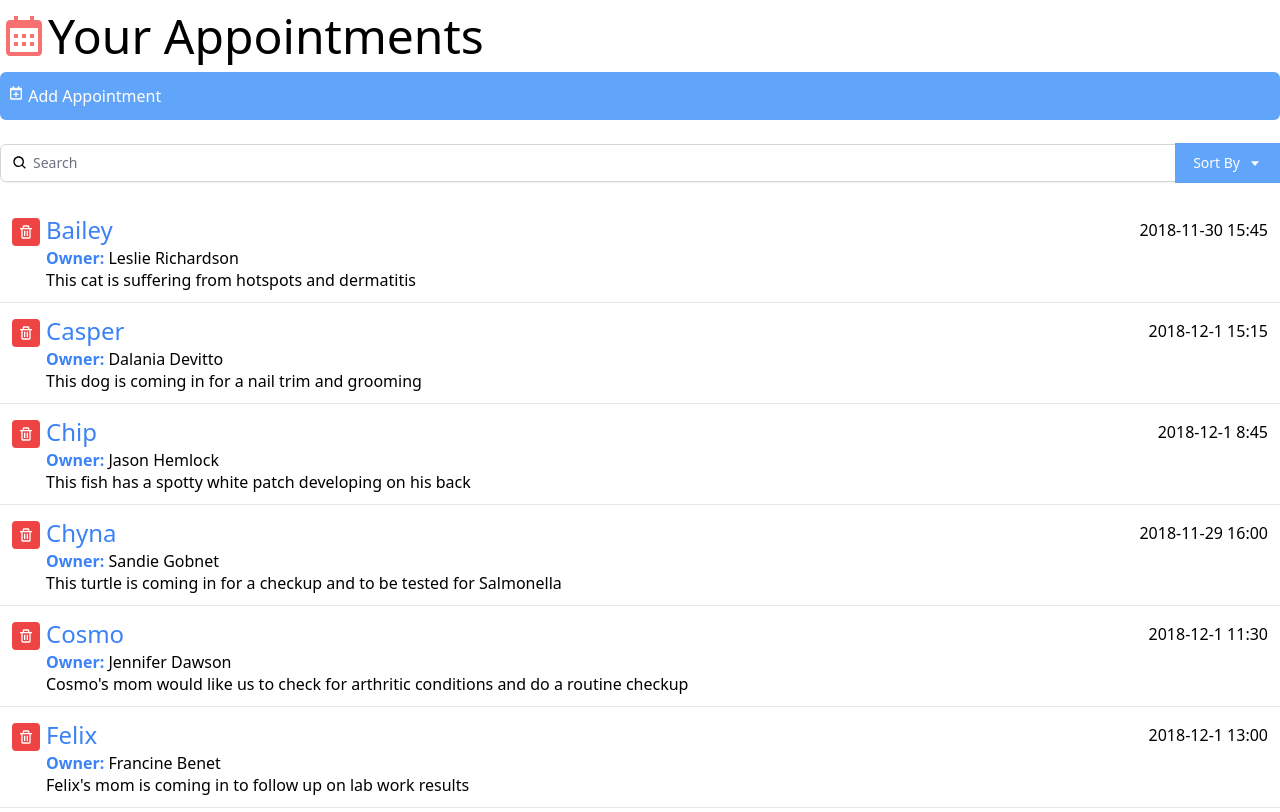
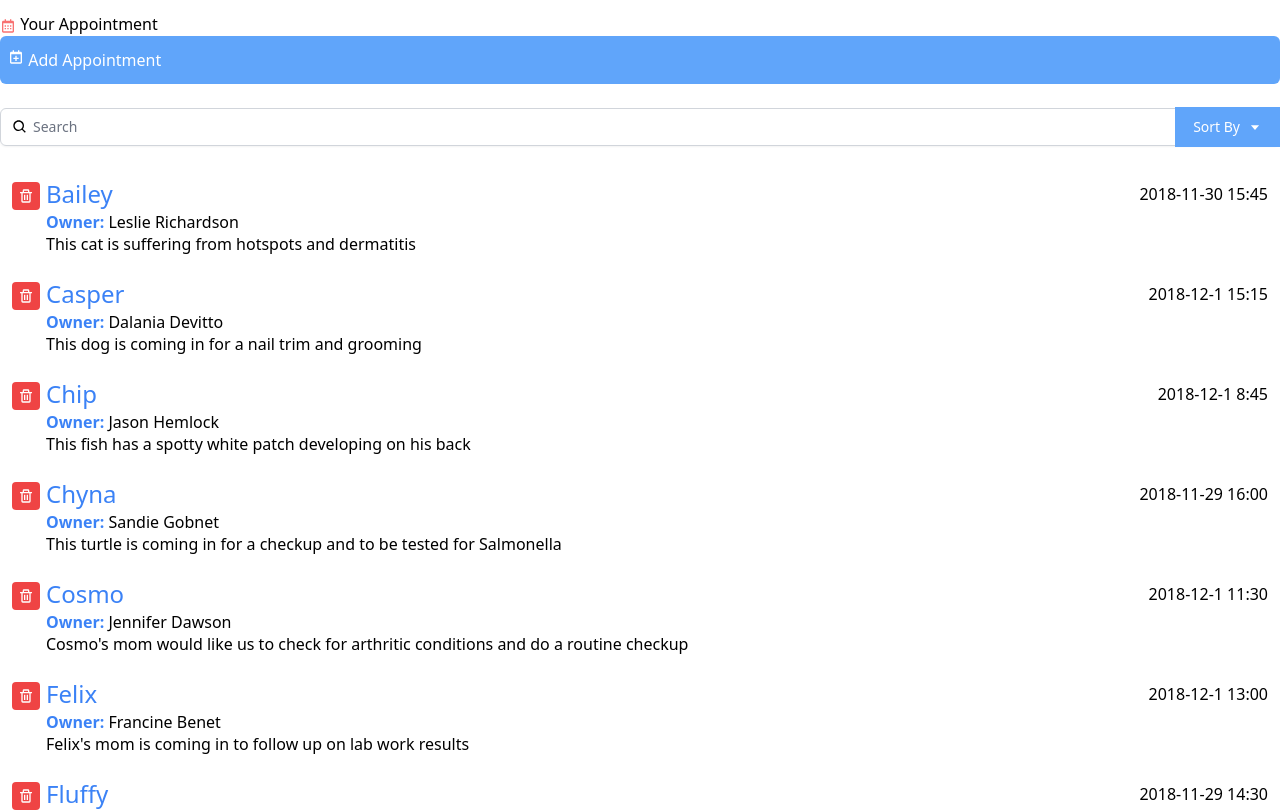
Before and after one commit to pusit-hanp/reactinterface, a React (Create React App) app: page / in a window 1280 px wide. Shown: the top 812 px of the page. Built offline with nearby package versions, Linux system fonts and the light colour scheme.

Commit message:
add appointment

```diff
--- a/src/App.js
+++ b/src/App.js
@@ -1,15 +1,15 @@
-import { useState, useEffect, useCallback } from 'react'
-import { BiCalendar } from "react-icons/bi"
-import Search from "./components/Search"
+import {BiCalendar} from "react-icons/bi"
+import Search from "./components/Search";
 import AddAppointment from "./components/AddAppointment"
-import AppointmentInfo from "./components/AppointmentInfo"
+import AppointmentInfo from "./components/AppointmentInfo";
+import {useState, useEffect, useCallback} from"react";
 
 function App() {
 
-  let [appointmentList, setAppointmentList] = useState([]);
-  let [query, setQuery] = useState("");
-  let [sortBy, setSortBy] = useState("petName");
-  let [orderBy, setOrderBy] = useState("asc");
+  let[appointmentList, setAppointmentList] = useState([]);
+  let[query,setQuery] = useState("");
+  let[sortBy,setSortBy]=useState("petName");
+  let[orderBy,setOrderBy]=useState("asc");
 
   const filteredAppointments = appointmentList.filter(
     item => {
@@ -19,55 +19,51 @@ function App() {
         item.aptNotes.toLowerCase().includes(query.toLowerCase())
       )
     }
-  ).sort((a, b) => {
-    let order = (orderBy === 'asc') ? 1 : -1;
-    return (
+  ).sort((a,b)=>{
+    let order = (orderBy === 'asc')? 1 : -1;
+    return(
       a[sortBy].toLowerCase() < b[sortBy].toLowerCase()
-        ? -1 * order : 1 * order
+      ? -1*order: 1*order
     )
   })
 
-  const fetchData = useCallback(() => {
-    fetch('./data.json')
-      .then(response => response.json())
-      .then(data => {
+  const fetchData = useCallback(()=>{
+    fetch('/data.json')
+      .then(response =>response.json())
+      .then(data=>{
         setAppointmentList(data)
       });
-  }, [])
+  },[])
 
-  useEffect(() => {
+  useEffect(()=>{
     fetchData()
-  }, [fetchData]);
+  },[fetchData])
 
   return (
     <div className="App container mx-auto mt-3 font-thin">
-      <h1 className="text-5xl mb-3">
-        <BiCalendar className="inline-block text-red-400 align-top" />Your Appointments</h1>
-      <AddAppointment
-        onSendAppointment={myAppointment => setAppointmentList([...appointmentList, myAppointment])}
-        lastId={appointmentList.reduce((max, item) => Number(item.id) > max ? Number(item.id) : max, 0)}
-      />
+      <h1 ClassName="text-5xl">
+        <BiCalendar className="inline-block text-red-400"/> Your Appointment</h1>
+      <AddAppointment/>
       <Search query={query}
-        onQueryChange={myQuery => setQuery(myQuery)}
+        onQueryChange={myQuery=>setQuery(myQuery)}
         orderBy={orderBy}
-        onOrderByChange={mySort => setOrderBy(mySort)}
+        onOrderByChange={mysort=>setOrderBy(mysort)}
         sortBy={sortBy}
-        onSortByChange={mySort => setSortBy(mySort)}
+        onSortByChange={mysort=>setSortBy(mysort)}
       />
 
-      <ul className="divide-y divide-gray-200">
+      <ul className="divided-y divide-gray-200">
         {filteredAppointments
-          .map(appointment => (
-            <AppointmentInfo key={appointment.id}
-              appointment={appointment}
-              onDeleteAppointment={
-                appointmentId =>
-                  setAppointmentList(appointmentList.filter(appointment =>
-                    appointment.id !== appointmentId))
-              }
+          .map(appointment=>(
+            <AppointmentInfo
+            key={appointment.id}
+            appointment={appointment}
+            onDeleteAppointment={
+              appoinmentId =>
+                setAppointmentList(appointmentList.filter(appointment=>appointment.id!==appoinmentId))
+            }
             />
-          ))
-        }
+          ))}
       </ul>
     </div>
   );
```
